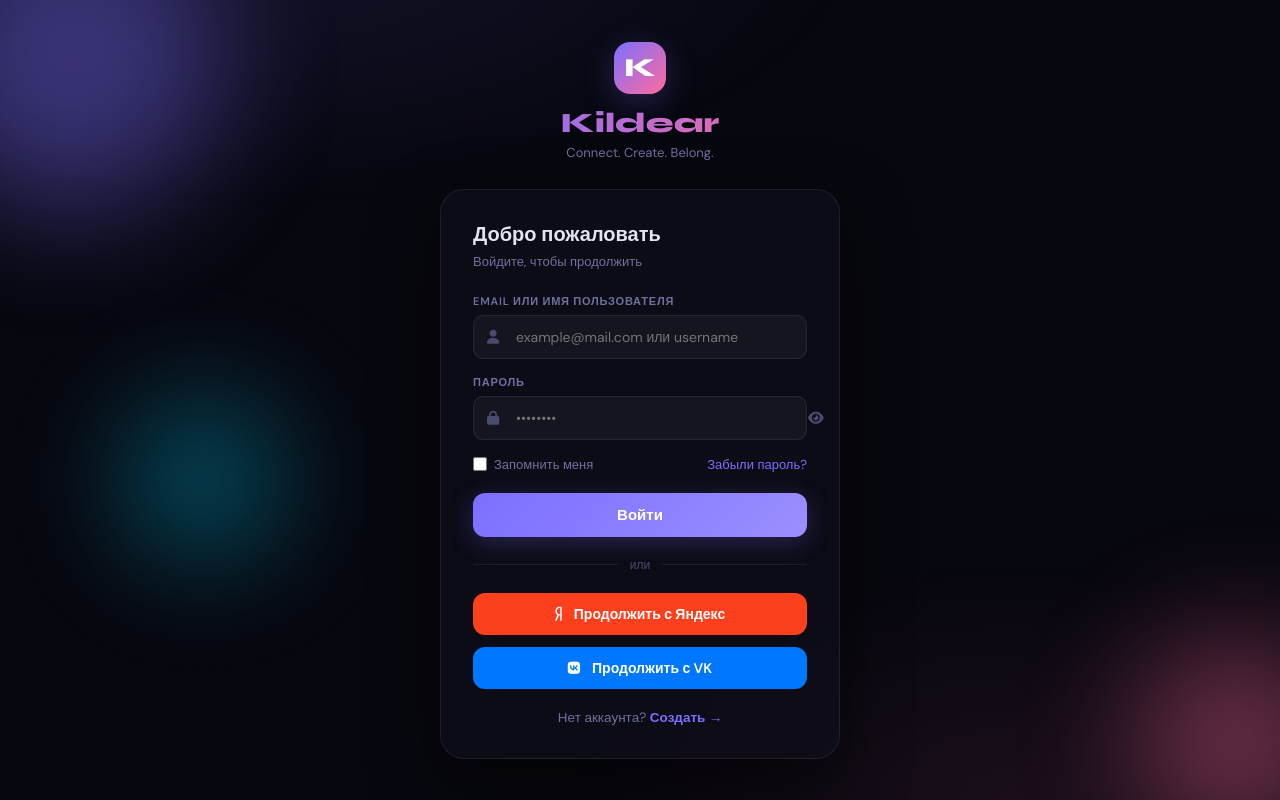
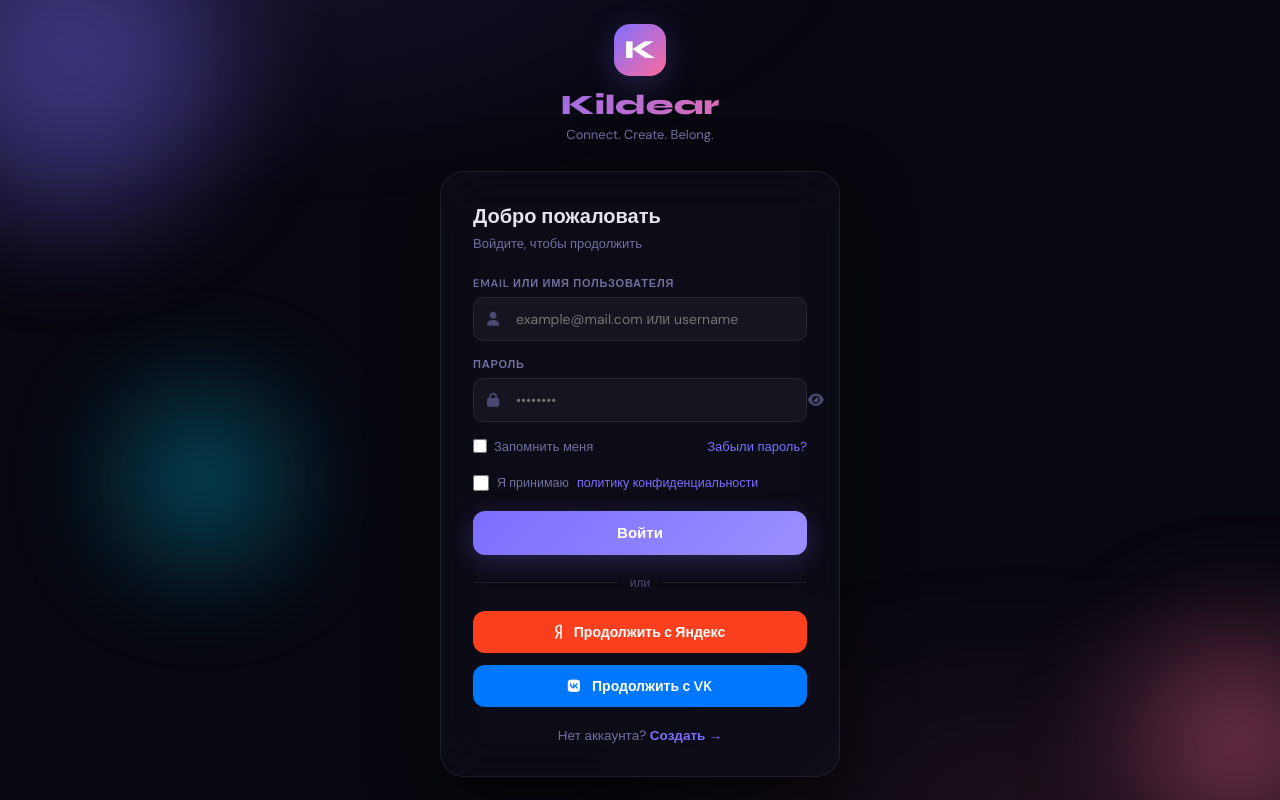
Before and after one commit to dwd-alt/Kildear_Soc, a Flask app: page /login in a window 1280 px wide. Run offline with Flask 3, Linux system fonts and the light colour scheme; some libraries are stand-ins or nearby versions.

Commit message:
Update login.html

```diff
--- a/templates/login.html
+++ b/templates/login.html
@@ -260,6 +260,60 @@
       box-shadow: 0 10px 36px var(--primary-glow);
     }
 
+    /* Новые стили для чекбокса согласия и кнопки политики */
+    .terms-check {
+      margin-bottom: 20px;
+    }
+    .checkbox-label {
+      display: flex;
+      align-items: center;
+      gap: 8px;
+      color: var(--text-muted);
+      font-size: 12.5px;
+      cursor: pointer;
+    }
+    .checkbox-label input {
+      accent-color: var(--primary);
+      width: 16px;
+      height: 16px;
+      margin: 0;
+    }
+    .policy-link {
+      color: var(--primary);
+      text-decoration: none;
+      font-weight: 500;
+      background: none;
+      border: none;
+      cursor: pointer;
+      padding: 0;
+      font-size: inherit;
+    }
+    .policy-link:hover {
+      text-decoration: underline;
+    }
+    .btn-policy {
+      background: transparent;
+      border: 1px solid var(--border);
+      border-radius: 40px;
+      padding: 8px 16px;
+      color: var(--text-muted);
+      font-size: 12px;
+      font-weight: 500;
+      cursor: pointer;
+      transition: all 0.2s;
+      display: inline-flex;
+      align-items: center;
+      gap: 8px;
+      margin-bottom: 20px;
+      width: auto;
+      justify-content: center;
+    }
+    .btn-policy:hover {
+      border-color: var(--primary);
+      color: var(--primary);
+      background: rgba(124,111,255,0.1);
+    }
+
     .social-buttons {
       display: flex;
       flex-direction: column;
@@ -344,7 +398,7 @@
       <div class="auth-title">Добро пожаловать</div>
       <div class="auth-sub">Войдите, чтобы продолжить</div>
 
-      <!-- Обычная HTML-форма, которая работает без JS проблем -->
+      <!-- Форма входа -->
       <form method="POST" action="{{ url_for('login') }}">
         <input type="hidden" name="csrf_token" value="{{ csrf_token() }}">
 
@@ -374,6 +428,16 @@
             <input type="checkbox" name="remember" value="1"> Запомнить меня
           </label>
           <a href="#" class="forgot">Забыли пароль?</a>
+        </div>
+
+        <!-- Блок для политики и согласия -->
+        <div class="terms-check">
+          <label class="checkbox-label">
+            <input type="checkbox" required> Я принимаю
+            <button type="button" class="policy-link" onclick="window.open('https://kildear-polit.onrender.com', '_blank')">
+              политику конфиденциальности
+            </button>
+          </label>
         </div>
 
         <button type="submit" class="btn-submit">Войти</button>
```
